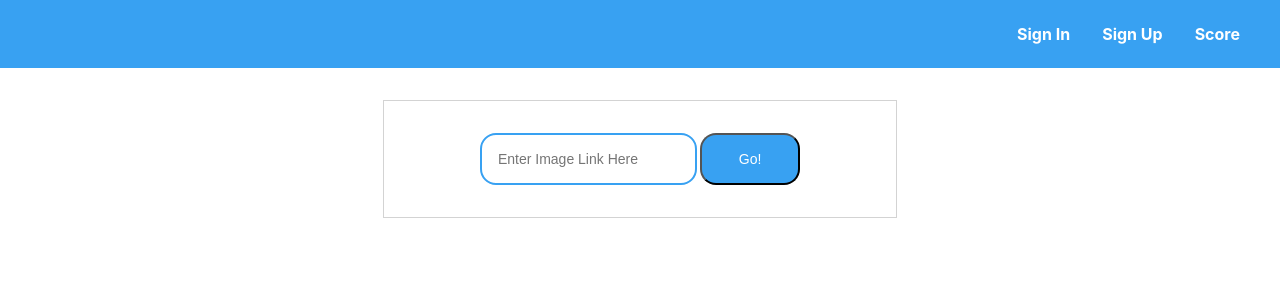
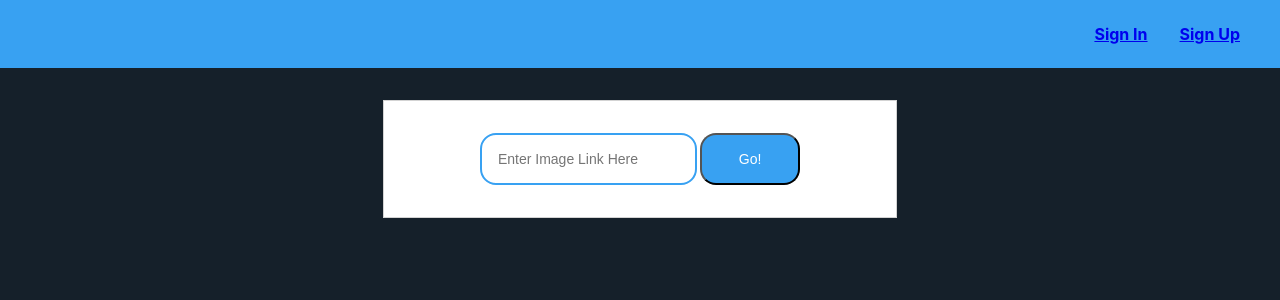
Before and after one commit to bradenschiller/smartbrain, a React (Create React App) app: page / in a window 1280 px wide. Shown: the top 300 px of the page. Built offline with nearby package versions, Linux system fonts and the light colour scheme.

Commit message:
changes css styling and finished with navigation

```diff
--- a/src/App.css
+++ b/src/App.css
@@ -1,10 +1,12 @@
 :root {
 	--primary-color: #38a1f2;
+	--secondary-color: #15202a;
 }
 
 body {
 	margin: 0;
 	padding: 0;
+	background-color: var(--secondary-color);
 }
 
 /* navigation styles */
@@ -39,6 +41,7 @@ body {
 	width: 35%;
 	margin: 2rem auto;
 	padding: 2rem;
+	background-color: #fff;
 }
 
 .image-link {
--- a/src/components/Navigation.js
+++ b/src/components/Navigation.js
@@ -4,9 +4,12 @@ const Navigation = () => {
 	return (
 		<div className="navbar">
 			<ul className="nav-container">
-				<li className="nav-items">Sign In</li>
-				<li className="nav-items">Sign Up</li>
-				<li className="nav-items last-nav-item">Score</li>
+				<li className="nav-items">
+					<a href="#">Sign In</a>
+				</li>
+				<li className="nav-items last-nav-item">
+					<a href="#">Sign Up</a>
+				</li>
 			</ul>
 		</div>
 	);
```
